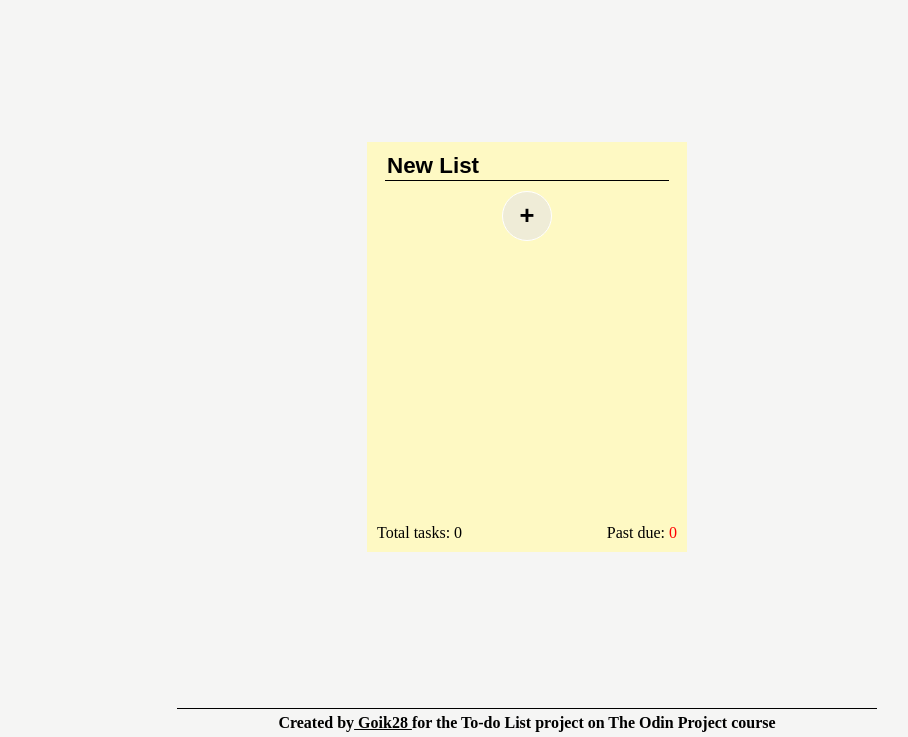
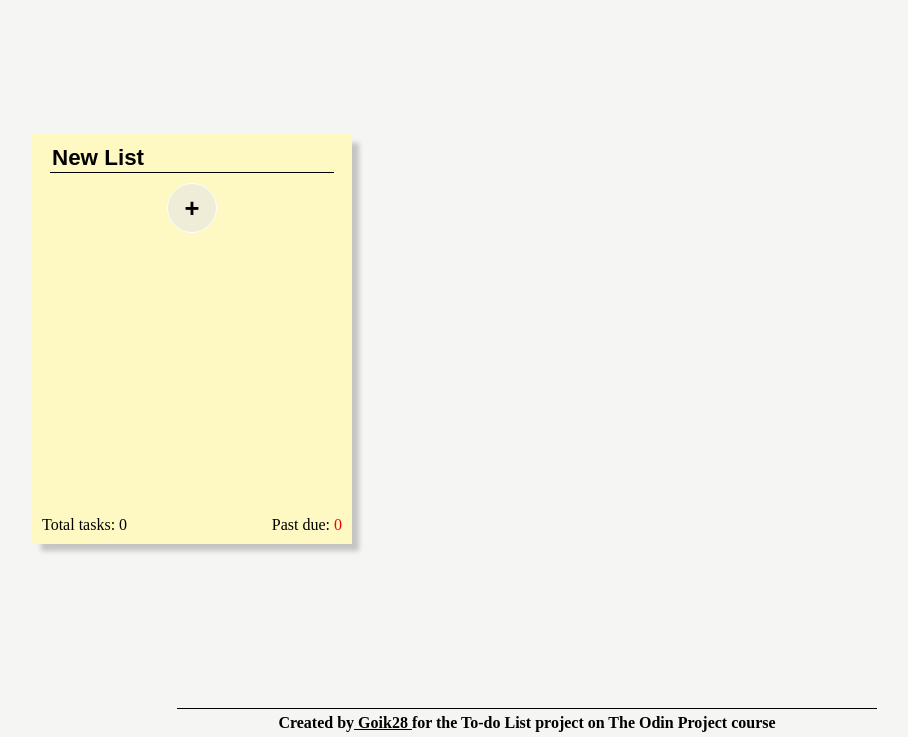
Before and after one commit to Goik28/Odin-TodoList, a website built with webpack: page dist/index.html in a window 1280 px wide. Shown: the part 63-800 px from the top of the page, without its empty margins (113-1021 px from the left). Built offline with Linux system fonts and the light colour scheme.

Commit message:
Add grid layout to main container
Edit list style to add box-shadow.
Setup grid display in main container style.

```diff
--- a/src/Components/List/list.css
+++ b/src/Components/List/list.css
@@ -1,15 +1,17 @@
-.list-body{
+.list-body {
     width: 300px;
     height: 400px;
-    background-color: #FEF9C3; /*tailwind color yellow*/
+    background-color: #FEF9C3;
+    /*tailwind color yellow*/
     padding: 0px 10px 10px 10px;
     display: flex;
     flex-direction: column;
     justify-content: space-between;
     align-items: center;
+    box-shadow: 8px 8px 5px -1px rgba(0, 0, 0, 0.2);
 }
 
-.list-title{
+.list-title {
     width: 280px;
     margin-top: 10px;
     font-size: 1.4rem;
@@ -19,12 +21,12 @@
     background-color: #FEF9C3;
 }
 
-.list-tasks{
+.list-tasks {
     flex: 1 1 auto;
     margin-top: 10px;
 }
 
-.list-addButton{
+.list-addButton {
     width: 50px;
     height: 50px;
     background-color: rgba(231, 229, 228, 0.6);
@@ -34,7 +36,7 @@
     border: solid rgba(255, 255, 255, 1) 1px;
 }
 
-.list-addButton:hover{
+.list-addButton:hover {
     cursor: pointer;
 }
 
@@ -42,12 +44,12 @@
     box-shadow: inset -1px 3px 8px 5px #D6D3D1;
 }
 
-.list-footer{
+.list-footer {
     align-self: stretch;
     display: flex;
     justify-content: space-between;
 }
 
-.list-dataDue{
+.list-dataDue {
     color: red;
 }
--- a/src/Components/Main/main.css
+++ b/src/Components/Main/main.css
@@ -0,0 +1,9 @@
+main {
+    overflow: scroll;
+    width: 100vw;
+    display: grid;
+    grid-template-columns: repeat(auto-fill, 320px);
+    justify-content: center;
+    grid-auto-rows: 425px;
+    column-gap: 15px;
+}
```
Also changed, not shown: dist/bundle.js.
